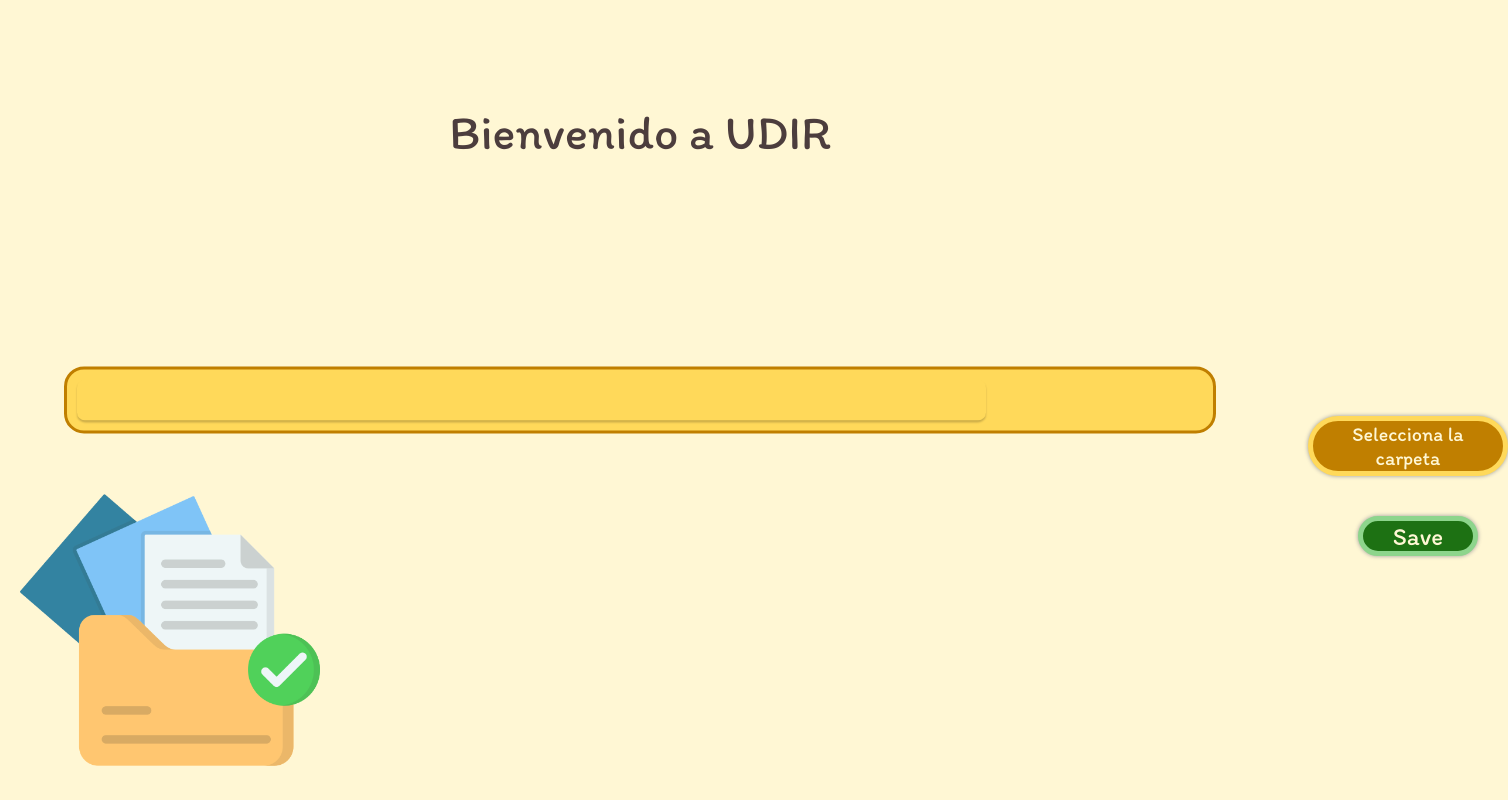
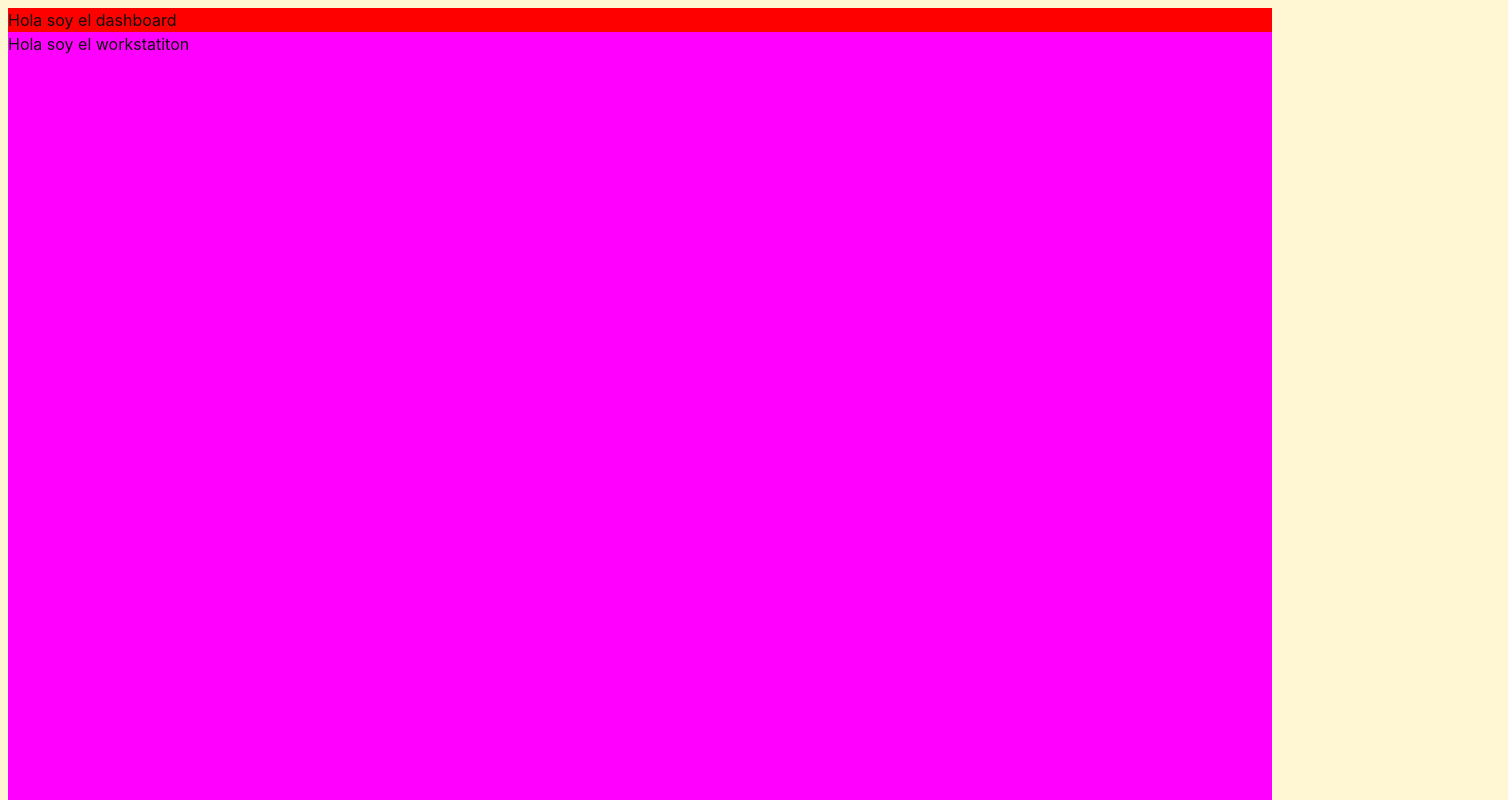
Before and after one commit to Ekkology/folder_admin, a React (Vite) app: page / in a window 1280 px wide. Shown: the top 800 px of the page, 1508 px wide, since content can reach past the window. Built offline with nearby package versions, Linux system fonts and the light colour scheme.

Commit message:
Primeros pasos de la vista principal

```diff
--- a/src/components/dash_board.jsx
+++ b/src/components/dash_board.jsx
@@ -1,8 +1,9 @@
-function dash_board(){
+
+function Dash_board(){
     return (
         <div>
             Hola soy el dashboard
         </div>
     )
 }
-export default dashboard
+export default Dash_board
--- a/src/components/nav_bar.jsx
+++ b/src/components/nav_bar.jsx
@@ -1,5 +1,5 @@
 
-function nav_bar() {
+function Nav_bar() {
   return (
     <div>
       hola soy el navbar
@@ -7,4 +7,4 @@ function nav_bar() {
   )
 }
 
-export default nav_bar
+export default Nav_bar
--- a/src/components/workstation.jsx
+++ b/src/components/workstation.jsx
@@ -1,4 +1,4 @@
-function workstatiton(){
+function Workstatiton(){
     return(
         <div>
             Hola soy el workstatiton
@@ -6,4 +6,4 @@ function workstatiton(){
         )
 }
 
-export default workstatiton
+export default Workstatiton
--- a/src/main.jsx
+++ b/src/main.jsx
@@ -1,10 +1,10 @@
 import React from "react";
 import ReactDOM from "react-dom/client";
 import App from "./routes/get_start";
-import start  from "./routes/start";
+import Start  from "./routes/start";
 
 ReactDOM.createRoot(document.getElementById("root")).render(
   <React.StrictMode>
-    <App />
+    <Start/>
   </React.StrictMode>,
 );
--- a/src/routes/get_start.jsx
+++ b/src/routes/get_start.jsx
@@ -1,6 +1,6 @@
 import { useState, useEffect } from "react";
 import { invoke } from "@tauri-apps/api/tauri";
-import "/src/style/App.css";
+import "/src/style/Get_start.css";
 
 function App() {
   const [greetMsg, setGreetMsg, save_ruta] = useState("");
@@ -63,7 +63,7 @@ function App() {
       <h1 className="titulo"> Bienvenido a UDIR </h1>
       <div className="primer_form ">
         <form className="form1" id="form1">
-          <input className="rutaF" id="rutaF" type="text" />
+          <input  placeholder="Hola tu ruta es :" className="rutaF" id="rutaF" type="text" />
         </form>
       </div>
 
--- a/src/routes/start.jsx
+++ b/src/routes/start.jsx
@@ -1,10 +1,24 @@
 import react from "react";
+import Dash_board from "../components/dash_board";
+import Nav_bar from "../components/nav_bar";
+import Workstatiton from "../components/workstation";
+import "/src/style/componentes.css";
 
-function start(){
-    return(
-    <div>
-Hola Orlando
-    </div>
-    )
+function Start() {
+  return (
+    <div className="form_1" >
+      <div className="Dashboard">
+        <Dash_board />
+        </div>
+        {/* Esto es un comentario en el render
+      <div className="navbar">
+          <Nav_bar />
+        </div>
+        */}
+        <div className="workstation">
+          <Workstatiton />
+        </div>
+      </div>
+  );
 }
-export default start
+export default Start;
--- /dev/null
+++ b/src/style/componentes.css
@@ -0,0 +1,22 @@
+.form_1{
+    display: grid;
+    grid-template-columns: repeat(12, minmax(0, 1fr));
+    height: 100vh;
+    grid-template-rows: auto 1fr;
+
+}
+
+.workstation {
+background-color:magenta;
+grid-column: span 12;
+grid-row: 2;
+
+}
+.Dashboard {
+    background-color: red;
+    grid-column: span 12 ;
+    grid-row: 1;
+/**/
+
+
+  }
```
Also changed, not shown: src/style/Get_start.css (renamed from src/style/App.css), 1 other file (tests, documents, lock files or other folders).
